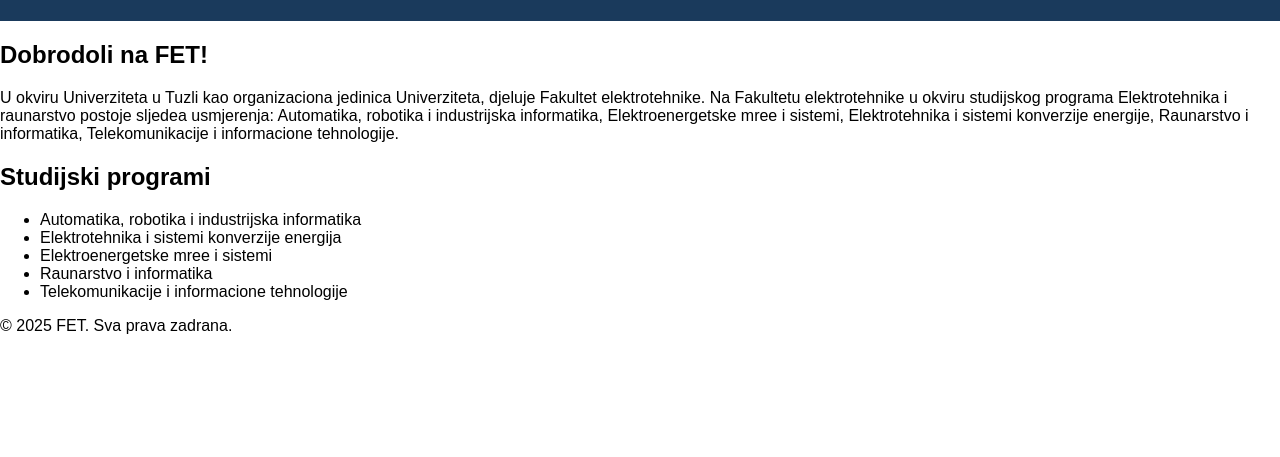
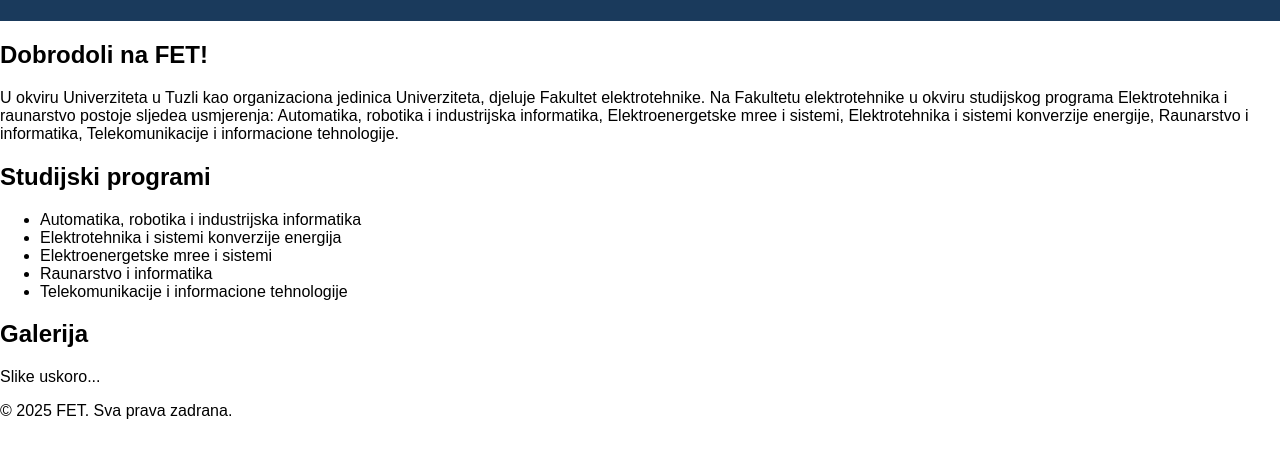
Before and after one commit to JukaNNN/rtpp-lab-1, a plain HTML site: page index.html in a window 1280 px wide. Shown: the part 99-556 px from the top of the page. Drawn offline with Linux system fonts and the light colour scheme.

Commit message:
dev: dodan placeholder za galeriju

```diff
--- a/index.html
+++ b/index.html
@@ -35,6 +35,10 @@
           <li>Telekomunikacije i informacione tehnologije</li>
         </ul>
       </section>
+      <section id="galerija">
+        <h2>Galerija</h2>
+        <p>Slike uskoro...</p>
+      </section>
     </main>
     <footer>
       <p>&copy; 2025 FET. Sva prava zadrana.</p>
```
